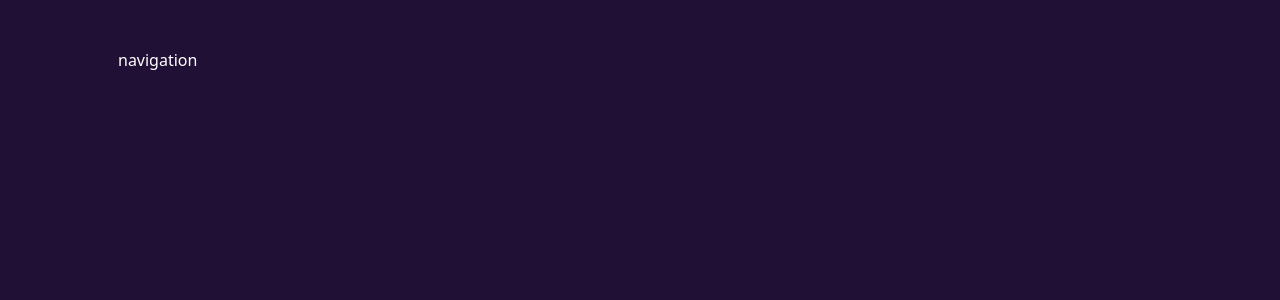
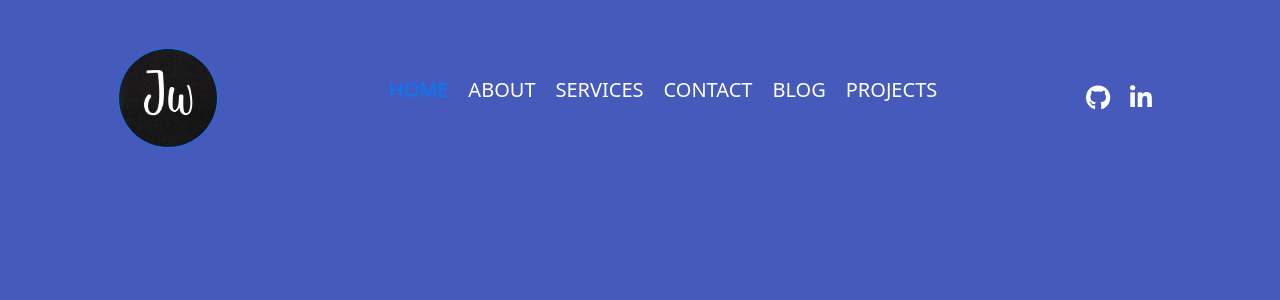
Before and after one commit to itsjackie00/my-portfolio, a Vue app: page / in a window 1280 px wide. Shown: the top 300 px of the page. Built offline with nearby package versions, Linux system fonts and the light colour scheme.

Commit message:
imported navigation component

```diff
--- a/src/App.vue
+++ b/src/App.vue
@@ -19,7 +19,7 @@
 header{
 height: 100vh;
 width: 100vw;
-background-color: #211036;
+background-color:#465ABB;
 }
 .debug{
   border: 2px solid red;
--- a/src/components/NavigationComponent.vue
+++ b/src/components/NavigationComponent.vue
@@ -1,15 +1,76 @@
 <template>
     <nav class="container text-white p-5">
-        navigation
+        <div class="d-flex flex-wrap justify-content-between align-items-center">
+            <img id="nav-logo" src="/src/assets/img/Screenshot 2024-06-20 at 18.41.05.png" alt="JW lOGO">
+            <div id="nav-list">
+                <ul class="d-flex flex-wrap">
+                    <li><a href="#" class="active"> Home</a></li>
+                    <li><a href="#"> About</a></li>
+                    <li><a href="#"> Services</a></li>
+                    <li><a href="#"> Contact</a></li>
+                    <li><a href="#"> Blog</a></li>
+                    <li><a href="#"> Projects</a></li>
+                </ul>
+            </div>
+            <div id="nav-social">
+                <a href="https://github.com/itsjackie00?tab=repositories">
+                    <i class="fa-brands fa-github"></i>
+                </a>
+                <a href="https://www.linkedin.com/in/jacqueline-wuaku/">
+                    <i class="fa-brands fa-linkedin-in"></i>
+                </a>
+            </div>
+        </div>
     </nav>
 </template>
 
 <script>
-    export default {
-        name: 'NavigationComponent',
-    }
+export default {
+    name: 'NavigationComponent',
+}
 </script>
 
 <style lang="scss" scoped>
+#nav-logo{
+    width: 100px;
+    height: 100px;
+    object-fit: cover;
+    object-position: center;
+    border-radius: 50%;
+    border: 1px solid #007bff;
+}
+ul{
+    list-style: none;
+}
+ul li a {
+    text-decoration: none;
+    color: white;
+    font-size: 20px;
+    font-weight: 200;
+    text-transform: uppercase;
+    padding: 0px 10px;
+    border-bottom: 1px solid transparent;
 
+    &.active{
+        color: #007bff;
+    }
+
+    &:hover{
+        color: #007bff;
+        border-bottom: 3px solid #007bff;
+    }
+
+}
+#nav-social{
+    a{
+        text-decoration: none;
+        color: white;
+        font-size: 25px;
+        padding: 0px 10px;
+
+        &:hover{
+            color: #007bff;
+        }
+    }
+}
 </style>
```
Also changed, not shown: src/assets/img/Screenshot 2024-06-20 at 18.41.05.png (added).
